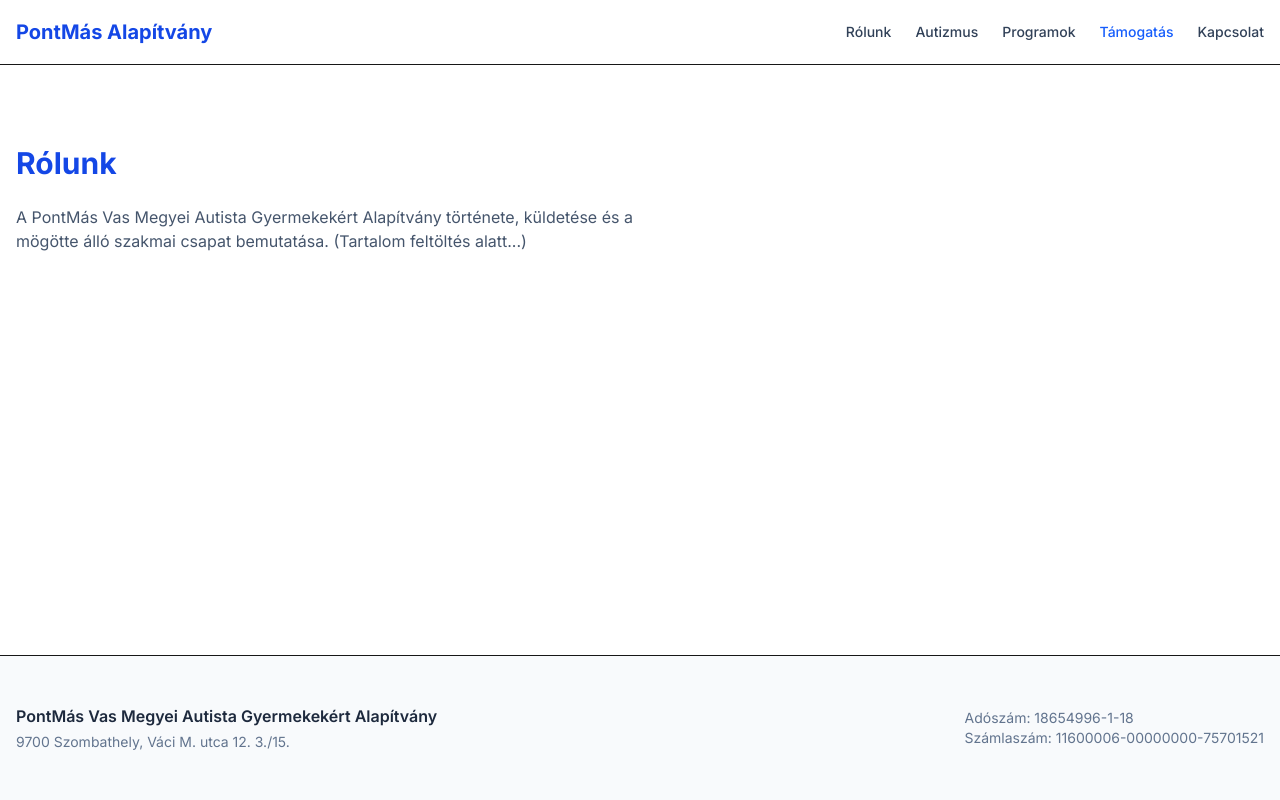
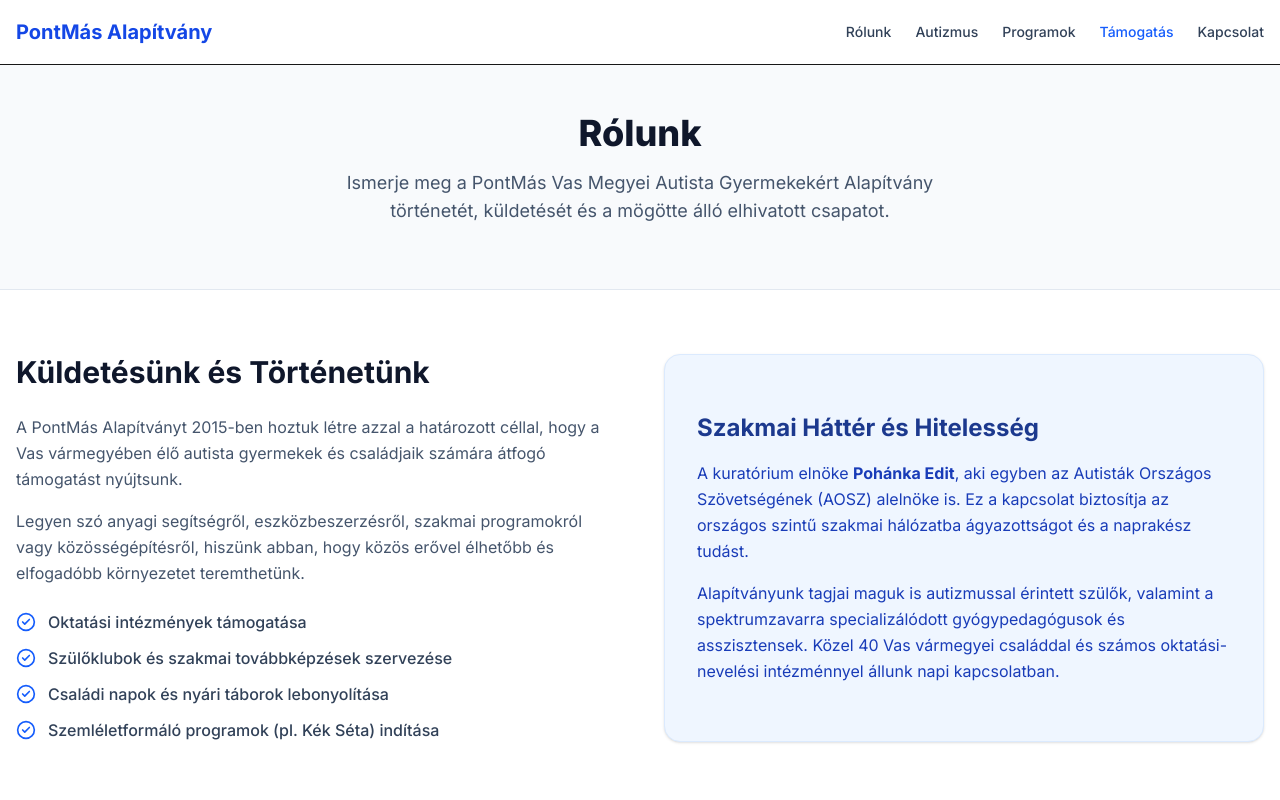
Before and after one commit to pohi99999/pontmas, a Next.js app: page /rolunk in a window 1280 px wide. Shown: the top 800 px of the page. Built offline with nearby package versions, Linux system fonts and the light colour scheme.

Commit message:
feat: rolunk aloldal kidolgozasa alapitvanyi tartalommal es premium elrendezessel

```diff
--- a/src/app/rolunk/page.tsx
+++ b/src/app/rolunk/page.tsx
@@ -1,10 +1,59 @@
+import { CheckCircle2 } from 'lucide-react';
+
 export default function RolunkPage() {
+  const celok = [
+    'Oktatási intézmények támogatása',
+    'Szülőklubok és szakmai továbbképzések szervezése',
+    'Családi napok és nyári táborok lebonyolítása',
+    'Szemléletformáló programok (pl. Kék Séta) indítása'
+  ];
+
   return (
-    <section className="container mx-auto px-4 py-12 md:py-20">
-      <h1 className="text-3xl font-bold text-blue-700 mb-6">Rólunk</h1>
-      <p className="text-slate-600 max-w-2xl">
-        A PontMás Vas Megyei Autista Gyermekekért Alapítvány története, küldetése és a mögötte álló szakmai csapat bemutatása. (Tartalom feltöltés alatt...)
-      </p>
-    </section>
+    <div className="pb-16">
+      {/* Fejléc szekció */}
+      <section className="bg-slate-50 pt-12 pb-16 border-b border-slate-200">
+        <div className="container mx-auto px-4 text-center">
+          <h1 className="text-4xl font-extrabold text-slate-900 mb-4">Rólunk</h1>
+          <p className="max-w-2xl mx-auto text-lg text-slate-600">
+            Ismerje meg a PontMás Vas Megyei Autista Gyermekekért Alapítvány történetét, küldetését és a mögötte álló elhivatott csapatot.
+          </p>
+        </div>
+      </section>
+
+      {/* Tartalmi szekció */}
+      <section className="container mx-auto px-4 py-16">
+        <div className="grid md:grid-cols-2 gap-12 items-center">
+          {/* Küldetés és Történet */}
+          <div>
+            <h2 className="text-3xl font-bold text-slate-900 mb-6">Küldetésünk és Történetünk</h2>
+            <p className="text-slate-600 mb-4 leading-relaxed">
+              A PontMás Alapítványt 2015-ben hoztuk létre azzal a határozott céllal, hogy a Vas vármegyében élő autista gyermekek és családjaik számára átfogó támogatást nyújtsunk.
+            </p>
+            <p className="text-slate-600 mb-6 leading-relaxed">
+              Legyen szó anyagi segítségről, eszközbeszerzésről, szakmai programokról vagy közösségépítésről, hiszünk abban, hogy közös erővel élhetőbb és elfogadóbb környezetet teremthetünk.
+            </p>
+            <ul className="space-y-3">
+              {celok.map((item, i) => (
+                <li key={i} className="flex items-center text-slate-700 font-medium">
+                  <CheckCircle2 className="text-blue-600 mr-3 flex-shrink-0" size={20} />
+                  {item}
+                </li>
+              ))}
+            </ul>
+          </div>
+
+          {/* Szakmai Háttér kártya */}
+          <div className="bg-blue-50 rounded-2xl p-8 border border-blue-100 shadow-sm h-full flex flex-col justify-center">
+            <h3 className="text-2xl font-bold text-blue-900 mb-4">Szakmai Háttér és Hitelesség</h3>
+            <p className="text-blue-800 mb-4 leading-relaxed">
+              A kuratórium elnöke <strong>Pohánka Edit</strong>, aki egyben az Autisták Országos Szövetségének (AOSZ) alelnöke is. Ez a kapcsolat biztosítja az országos szintű szakmai hálózatba ágyazottságot és a naprakész tudást.
+            </p>
+            <p className="text-blue-800 leading-relaxed">
+              Alapítványunk tagjai maguk is autizmussal érintett szülők, valamint a spektrumzavarra specializálódott gyógypedagógusok és asszisztensek. Közel 40 Vas vármegyei családdal és számos oktatási-nevelési intézménnyel állunk napi kapcsolatban.
+            </p>
+          </div>
+        </div>
+      </section>
+    </div>
   );
 }
```
Also changed, not shown: 1 other file (tests, documents, lock files or other folders).
